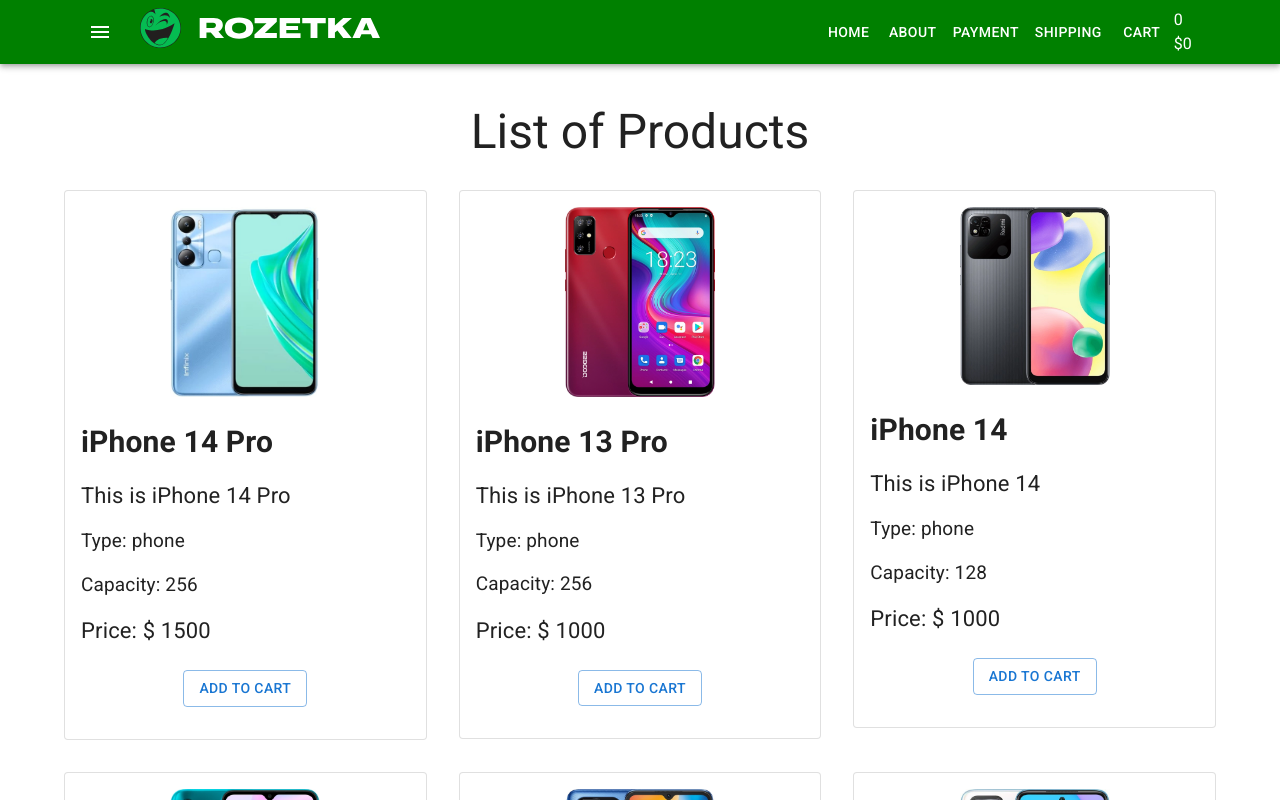
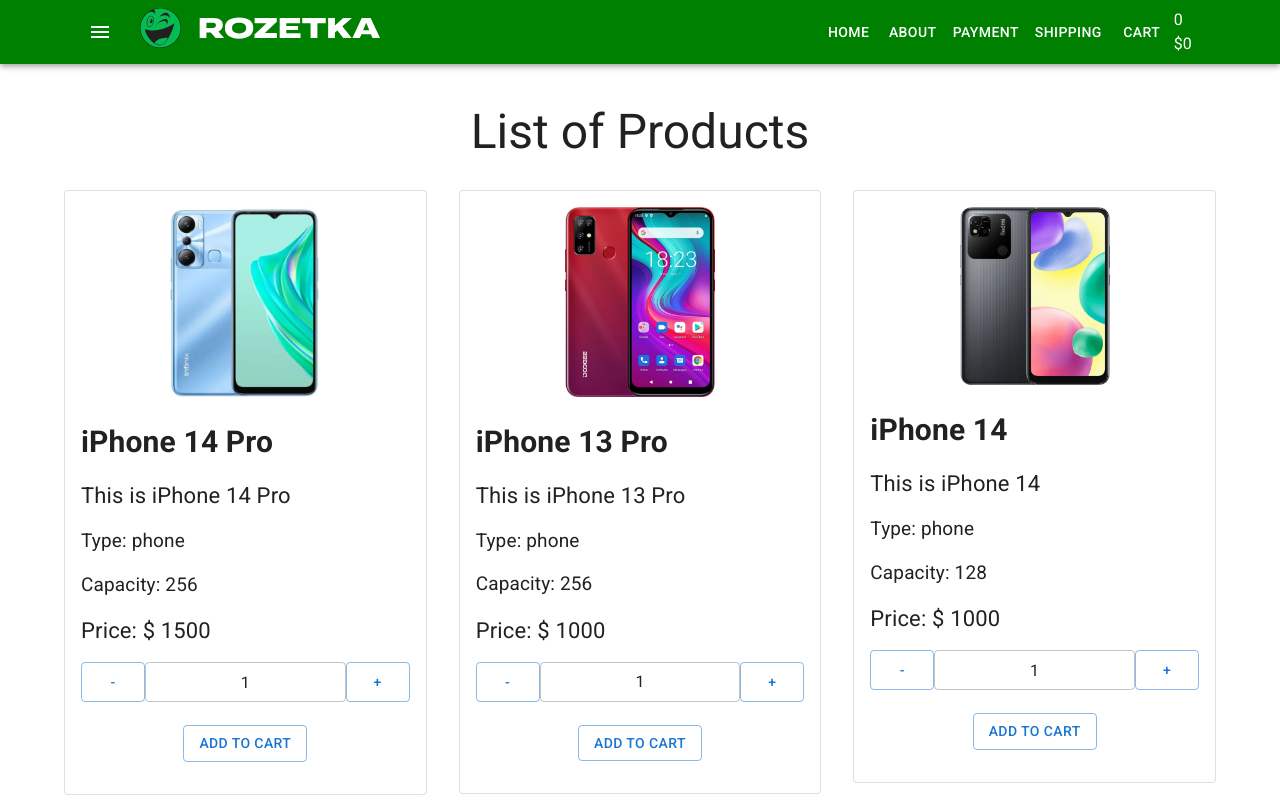
Before and after one commit to LiudmilaLushchuk/REACT-shop-project, a React (Create React App) app: page / in a window 1280 px wide. Shown: the top 800 px of the page. Built offline with nearby package versions, Linux system fonts and the light colour scheme.

Commit message:
added product-quantity and product-image

```diff
--- a/src/components/Products/ProductListItem.scss
+++ b/src/components/Products/ProductListItem.scss
@@ -25,3 +25,11 @@
     height: auto;
   }
 }
+.product-quantity {
+  display: flex;
+  justify-content: center;
+  margin-bottom: 15px;
+  input {
+    text-align: center;
+  }
+}
--- a/src/components/Products/ProductListItem.tsx
+++ b/src/components/Products/ProductListItem.tsx
@@ -1,4 +1,10 @@
-import { Button, Card, CardActions, CardContent } from '@mui/material'
+import {
+  Button,
+  Card,
+  CardActions,
+  CardContent,
+  TextField,
+} from '@mui/material'
 import './ProductListItem.scss'
 
 type Props = {
@@ -29,6 +35,11 @@
         <div className="product-features">Type: {type}</div>
         <div className="product-features">Capacity: {capacity}</div>
         <div className="product-price">Price: $ {price}</div>
+        <div className="product-quantity">
+          <Button variant="outlined">-</Button>
+          <TextField value="1" size="small" />
+          <Button variant="outlined">+</Button>
+        </div>
         <CardActions className="btn-wrap">
           <Button variant="outlined">Add to cart</Button>
         </CardActions>
```
